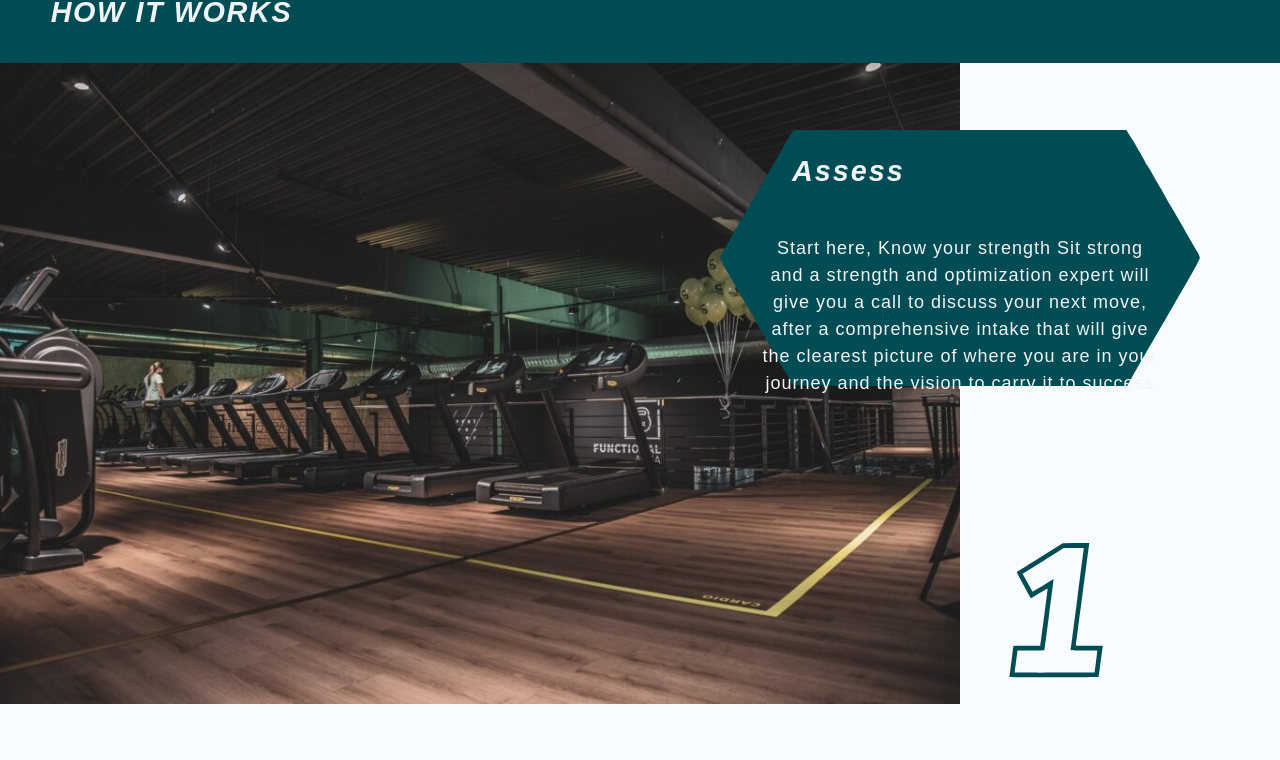
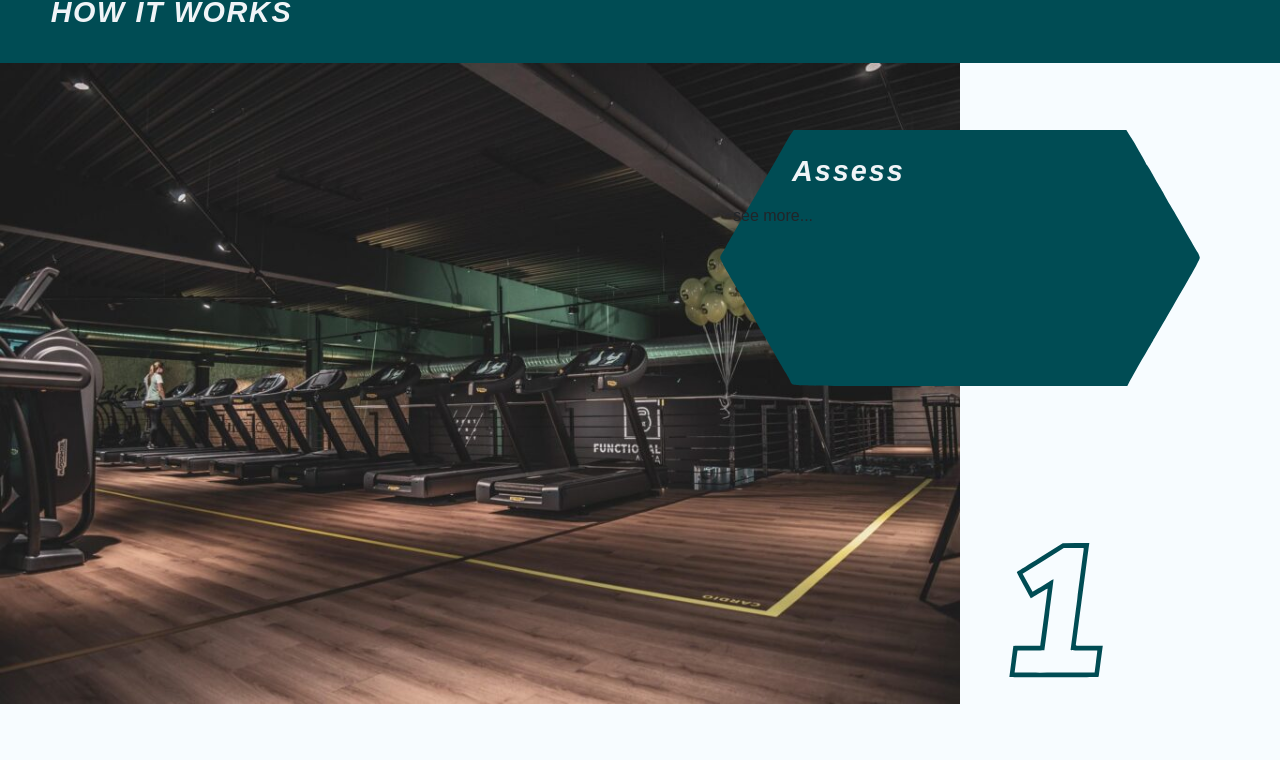
Before and after one commit to Aranesh22/mcf, a React (Create React App) app in the folder client/: page / in a window 1280 px wide. Shown: the part 1335-2095 px from the top of the page. Built offline with nearby package versions, Linux system fonts and the light colour scheme; a small style sheet from the web is missing.

Commit message:
Update HowitWorksStep.js

```diff
--- a/client/src/components/PanelsHomepage/howitWorksPanel/HowitWorksStep.js
+++ b/client/src/components/PanelsHomepage/howitWorksPanel/HowitWorksStep.js
@@ -1,15 +1,32 @@
-import React from 'react'
+import React, {useState} from 'react'
 import '../../../css/howitWorks.css'
 import hWHex from '../../../assets/hWimgs/hWHex.svg'
 
+import HowitWorksModal from './HowitWorksModal'
+import { Button } from 'react-bootstrap'
+
+
 export default function HowitWorksStep({bgImg, numImg, hText, text}) {
+    const [modalShow, setModalShow] = useState(false);
+
     return (
         <div className="containStep hWBg" style={{ backgroundImage: `url(${bgImg})`}}>
             <div className="longHexContainer longHex" style={{backgroundImage: `url(${hWHex})`}}>
-            {/* <img className="longHex" src={hWHex} ></img>  */}
-            <div className="hexTxtBox" >
-            <h1 className="hexH1Text flexalignStart mcfH1"> {hText}</h1>
-            <p className="hexPText">{text} </p></div>
+            <div className="hexTxtBox">
+            <h1 className="hexH1Text flexalignStart mcfH1">{hText}</h1>
+
+            <Button className="seeMoreBtn" variant="custom" onClick={() => setModalShow(true)}>
+              see more...
+            </Button>
+
+        <HowitWorksModal
+        show={modalShow}
+        onHide={() => setModalShow(false)}
+        text = {text}
+        header = {hText}
+        />
+
+            </div>
           </div>
             <div className="numberImgContainer">
             <img className="numberImg" src={numImg}></img></div>
```
